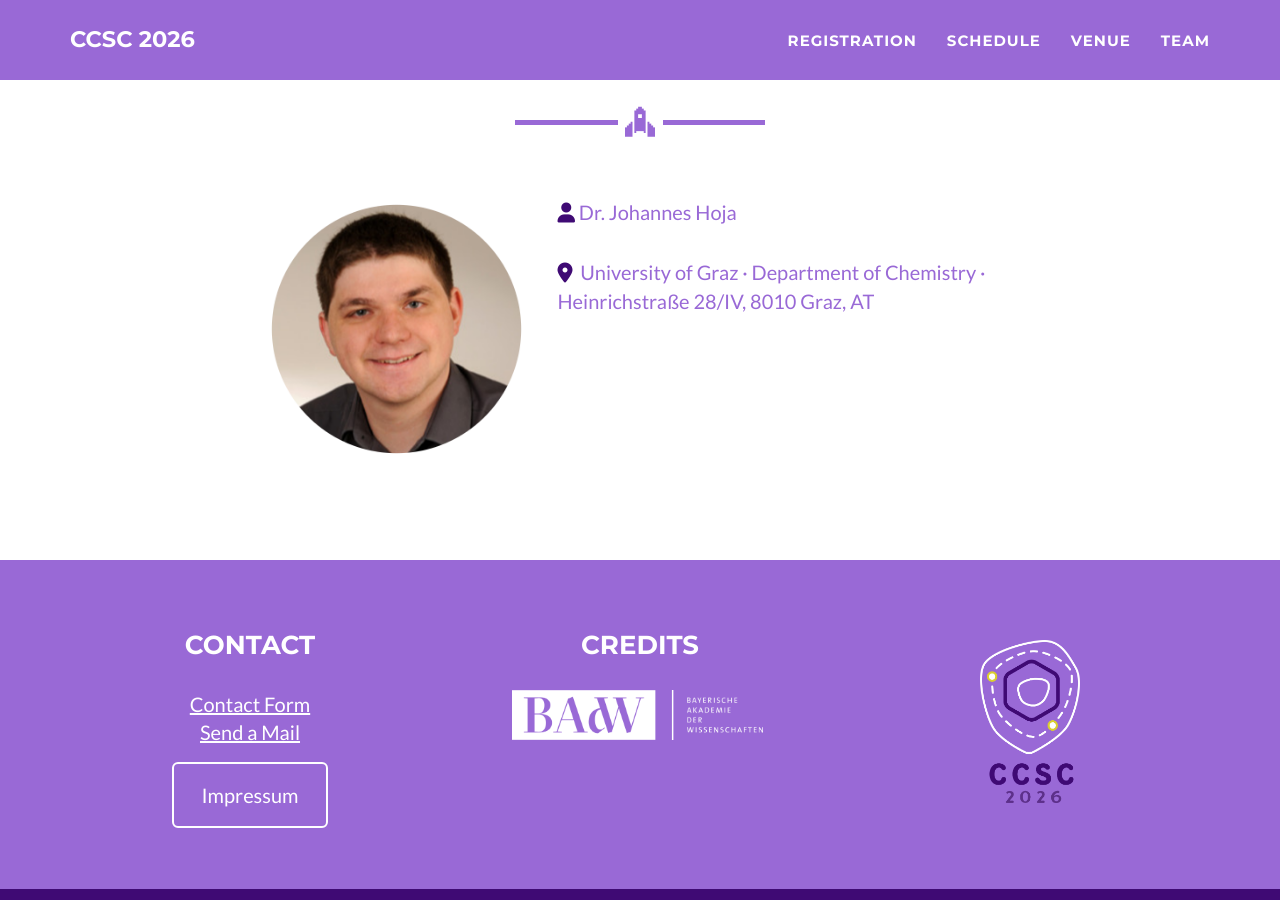
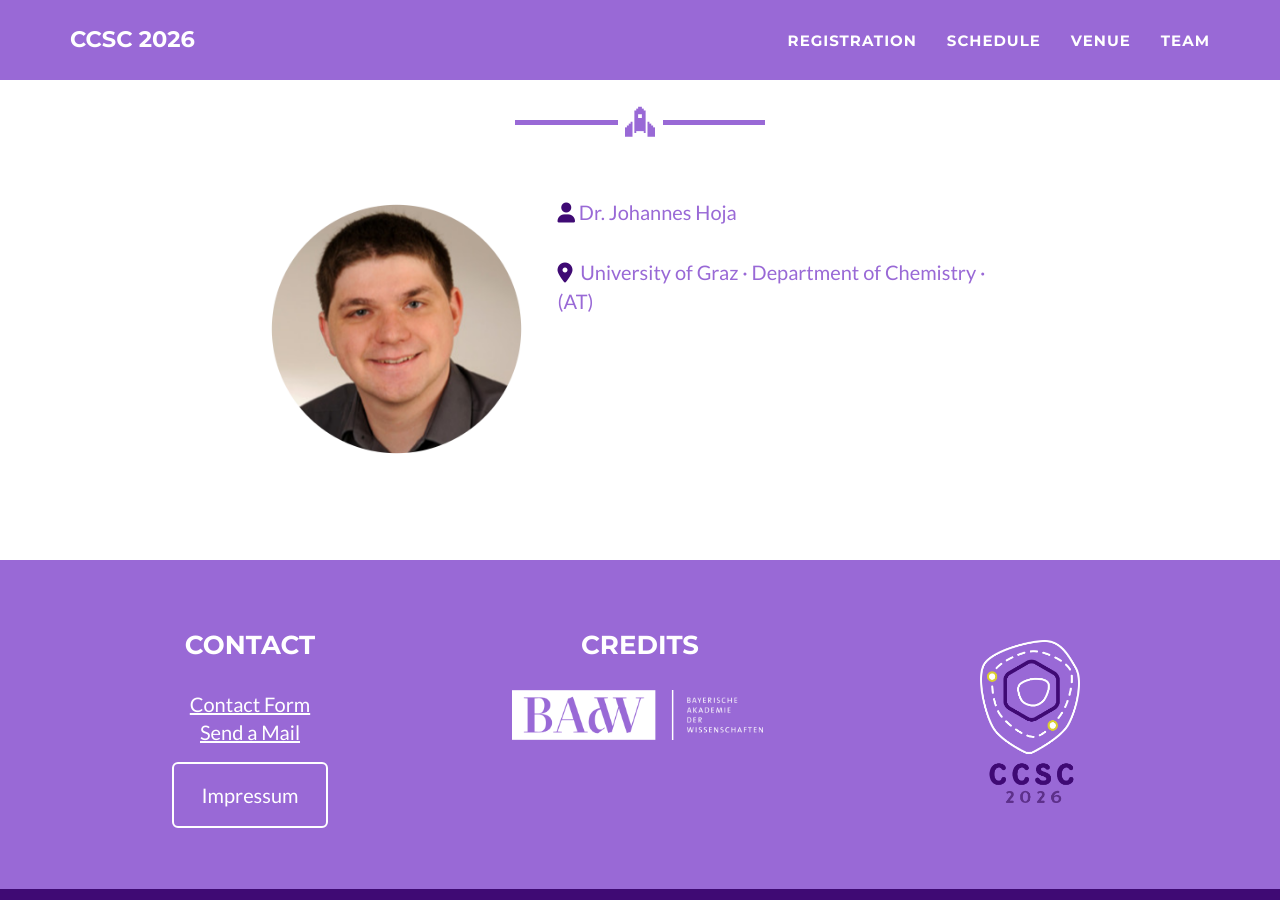
Before and after one commit to ccsc2026/ccsc2026.github.io, a Jekyll site: the page built from talks/hoja.md, in a window 1280 px wide and 900 px high, scrolled down 1263 px. Built offline with Jekyll 4.4.1, drawn with Linux system fonts in a browser that asks for light colours.

Commit message:
Update hoja.md

```diff
--- a/talks/hoja.md
+++ b/talks/hoja.md
@@ -5,7 +5,7 @@ talknumber: D10
 talktime: '10.-13.03.2026, 15:00 – 15:30'
 speaker: Dr. Johannes Hoja
 img: 'Hoja, Johannes.png'
-location: 'University of Graz · Department of Chemistry · Heinrichstraße 28/IV, 8010 Graz, AT'
+location: 'University of Graz · Department of Chemistry · (AT)'
 title: 'Exploring Solid-State Reactions and Polymorph Interconversions in Molecular Crystals with Machine-Learned Force Fields'
 authors: 'J. Hoja'
 abstract: [
```
